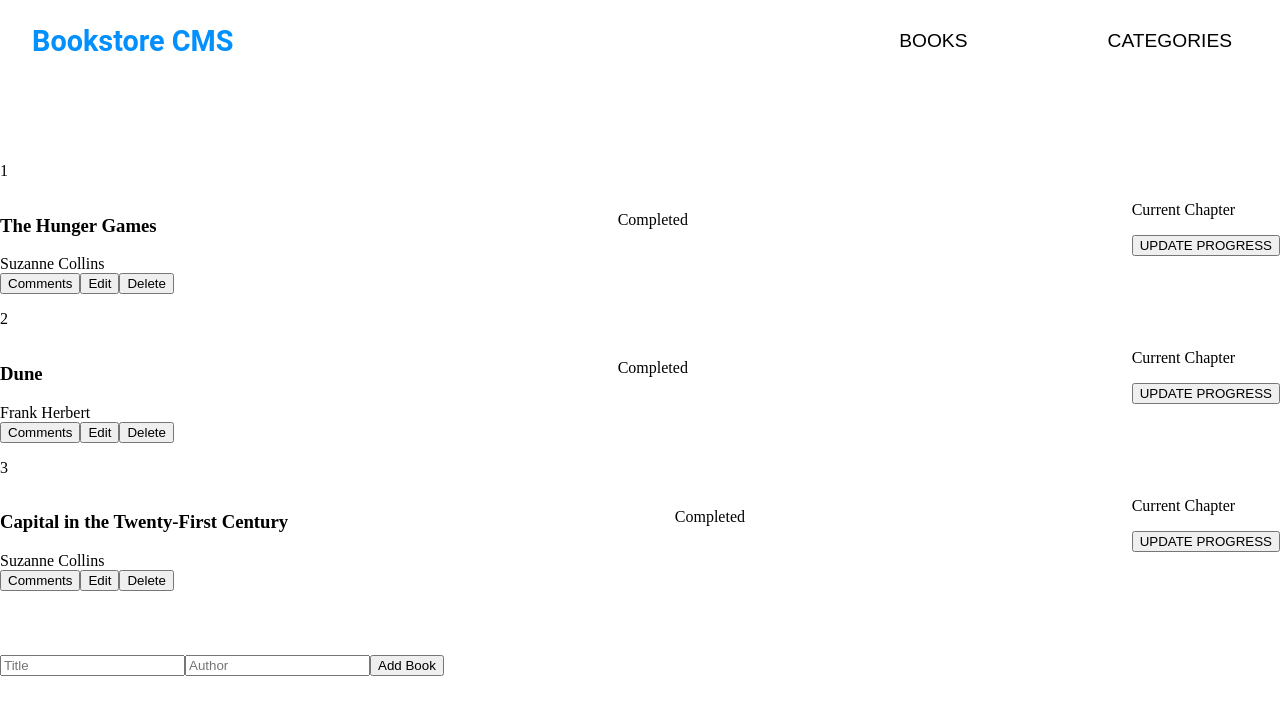
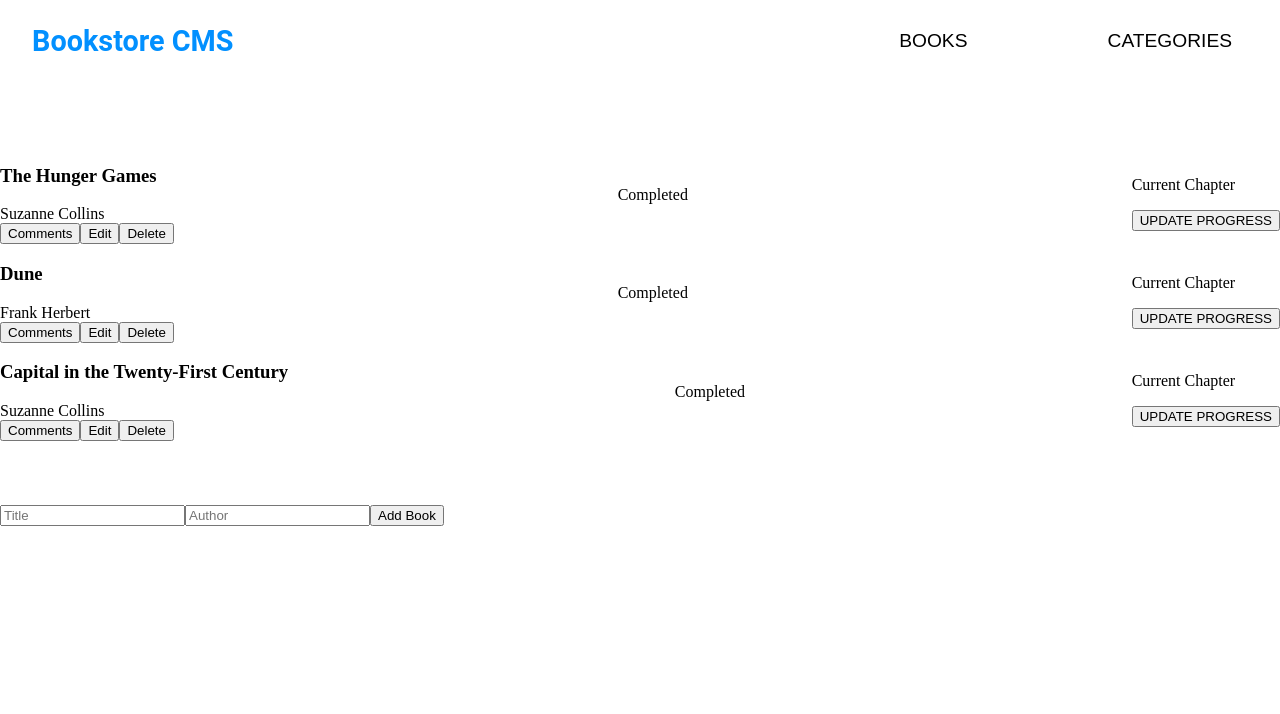
Before and after one commit to shuja-shah/Bookstore-CMS, a React (Create React App) app: page / in a window 1280 px wide. Shown: the top 714 px of the page. Built offline with nearby package versions, Linux system fonts and the light colour scheme.

Commit message:
Improve U/X

```diff
--- a/src/Componenets/Book.js
+++ b/src/Componenets/Book.js
@@ -10,7 +10,7 @@ const Book = ({ id, title, author }) => {
   return (
     <div className="book">
       <div className="book-top">
-        <p>{id}</p>
+        <p className="HideME">{id}</p>
         <h3 className="title-book">{title}</h3>
         <span className="author">{author}</span>
         <div className="CRUD">
--- a/src/style.css
+++ b/src/style.css
@@ -49,3 +49,7 @@ nav {
   justify-content: center;
   align-items: flex-start;
 }
+
+.HideME {
+  display: none;
+}
```
